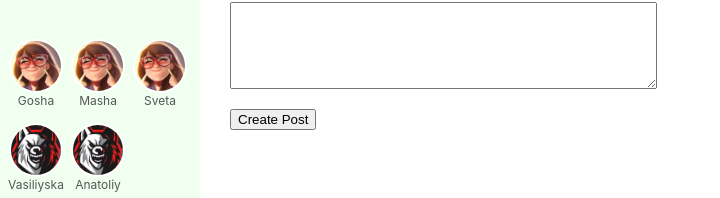
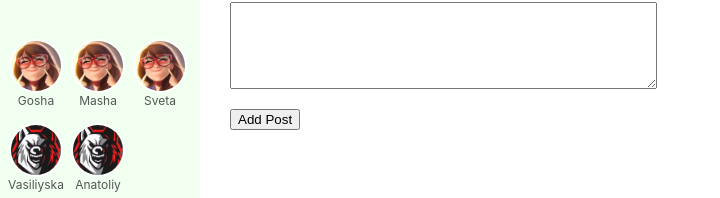
Before and after one commit to zeyura/social-react, a React (Create React App) app: page /profile in a window 1280 px wide. Shown: the part 507-705 px from the top of the page, without its empty margins (0-720 px from the left). Built offline with nearby package versions, Linux system fonts and the light colour scheme.

Commit message:
Make addPost f in  state

```diff
--- a/src/App.js
+++ b/src/App.js
@@ -3,11 +3,11 @@ import Footer from "./components/Footer"
 import Header from "./components/Header/Header"
 import Main from "./components/Main"
 
-function App({ state }) {
+function App({ state, addPost }) {
   return (
     <div className="App">
       <Header />
-      <Main state={state} />
+      <Main state={state} addPost={addPost} />
       <Footer />
     </div>
   )
--- a/src/components/Main.jsx
+++ b/src/components/Main.jsx
@@ -4,7 +4,7 @@ import Dialogs from "./Dialogs/Dialogs"
 
 import { BrowserRouter as Router, Route } from "react-router-dom"
 
-function Main({ state }) {
+function Main({ state, addPost }) {
   return (
     <Router>
       <div className="main-wrap">
@@ -12,7 +12,7 @@ function Main({ state }) {
 
         <main className="App-main-content">
           <Route path="/profile">
-            <Profile data={state.profilePage} />
+            <Profile data={state.profilePage} addPost={addPost} />
           </Route>
           <Route path="/dialogs">
             <Dialogs data={state.messagesPage} />
--- a/src/components/Profile/Profile.jsx
+++ b/src/components/Profile/Profile.jsx
@@ -2,10 +2,10 @@ import ProfileInfo from "./ProfileInfo/ProfileInfo"
 import MyPosts from "./MyPosts/MyPosts"
 import Class from "./Profile.module.css"
 
-function Profile({ data }) {
+function Profile({ data, addPost }) {
   return (
     <div className={Class.wrapper}>
-      <ProfileInfo />
+      <ProfileInfo addPost={addPost} />
       <MyPosts posts={data.posts} />
     </div>
   )
--- a/src/components/Profile/ProfileInfo/ProfileInfo.jsx
+++ b/src/components/Profile/ProfileInfo/ProfileInfo.jsx
@@ -1,6 +1,20 @@
 import Class from "./ProfileInfo.module.css"
+import React from "react"
 
-function ProfileInfo() {
+function ProfileInfo(props) {
+  // Methods
+
+  let newPostTitle = React.createRef()
+  let newPostText = React.createRef()
+
+  const addPost = () => {
+    let title = newPostTitle.current.value
+    let text = newPostText.current.value
+    console.log(title, text)
+    props.addPost(text)
+  }
+
+  /////////////////////
   return (
     <div className={Class.wrapper}>
       <img
@@ -12,12 +26,19 @@ function ProfileInfo() {
         <h3>Input New Post:</h3>
         <form>
           <div className="inputField">
-            <input className={Class.inputText} type="text" />
+            <input ref={newPostTitle} className={Class.inputText} type="text" />
           </div>
           <div className="inputField">
-            <textarea className={Class.inputText} cols="50" rows="5"></textarea>
+            <textarea
+              ref={newPostText}
+              className={Class.inputText}
+              cols="50"
+              rows="5"
+            ></textarea>
           </div>
-          <button type="submit">Create Post</button>
+          <button type="button" onClick={addPost}>
+            Add Post
+          </button>
         </form>
       </div>
     </div>
--- a/src/index.js
+++ b/src/index.js
@@ -5,10 +5,11 @@ import App from "./App"
 import reportWebVitals from "./reportWebVitals"
 
 import state from "./redux/state"
+import { addPost } from "./redux/state"
 
 ReactDOM.render(
   <React.StrictMode>
-    <App state={state} />
+    <App state={state} addPost={addPost} />
   </React.StrictMode>,
   document.getElementById("root")
 )
--- a/src/redux/state.js
+++ b/src/redux/state.js
@@ -13,10 +13,10 @@ let state = {
 
   profilePage: {
     posts: [
-      { text: "Hello!!", likesCount: "35" },
-      { text: "Sam Hullo!!", likesCount: "45" },
-      { text: "Poxxxues", likesCount: "345" },
-      { text: "Pokedova babanya!", likesCount: "5" },
+      { id: 1, text: "Hello!!", likesCount: "35" },
+      { id: 2, text: "Sam Hullo!!", likesCount: "45" },
+      { id: 3, text: "Poxxxues", likesCount: "345" },
+      { id: 4, text: "Pokedova babanya!", likesCount: "5" },
     ],
   },
 
@@ -49,7 +49,17 @@ let state = {
     ],
   },
 }
-
 // State END
 
+export function addPost(post) {
+  let newPost = {
+    id: 5,
+    text: post,
+    likesCount: 0,
+  }
+
+  state.profilePage.posts.push(newPost)
+}
+
+///
 export default state
```
